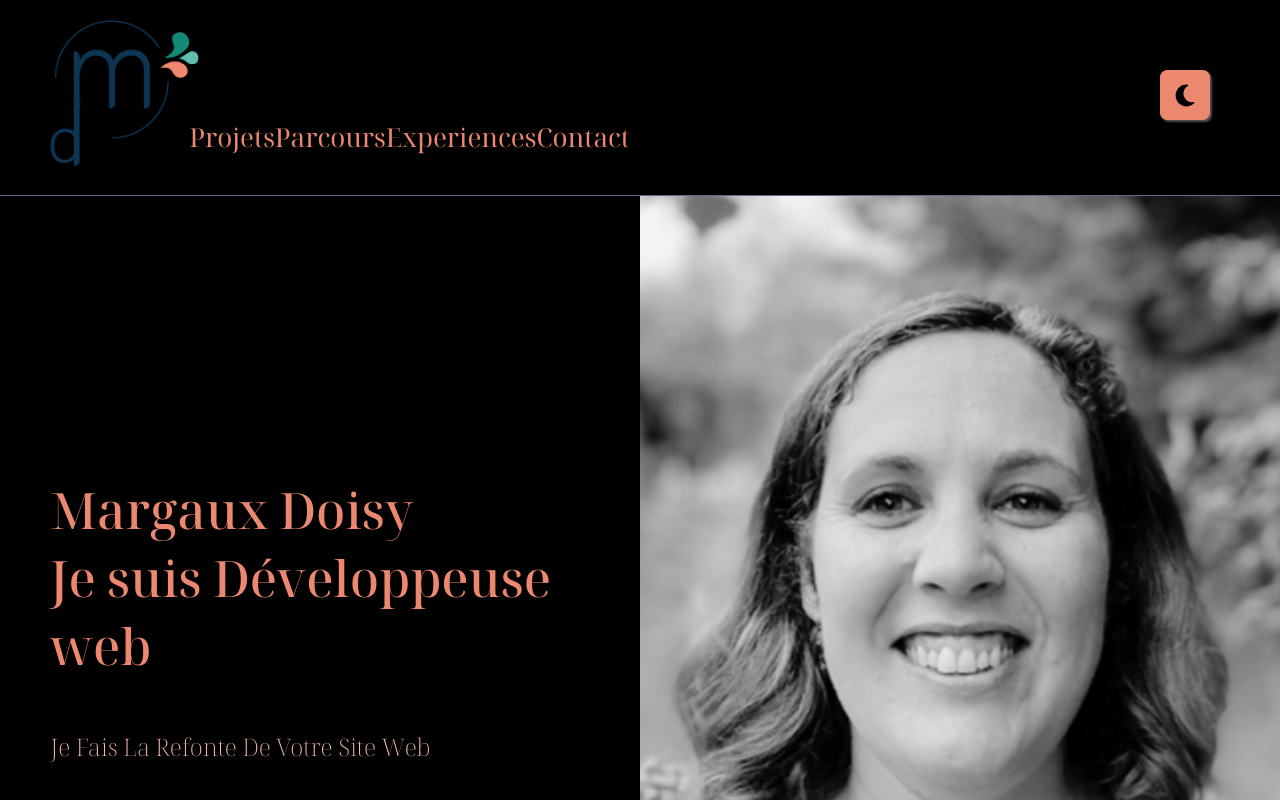
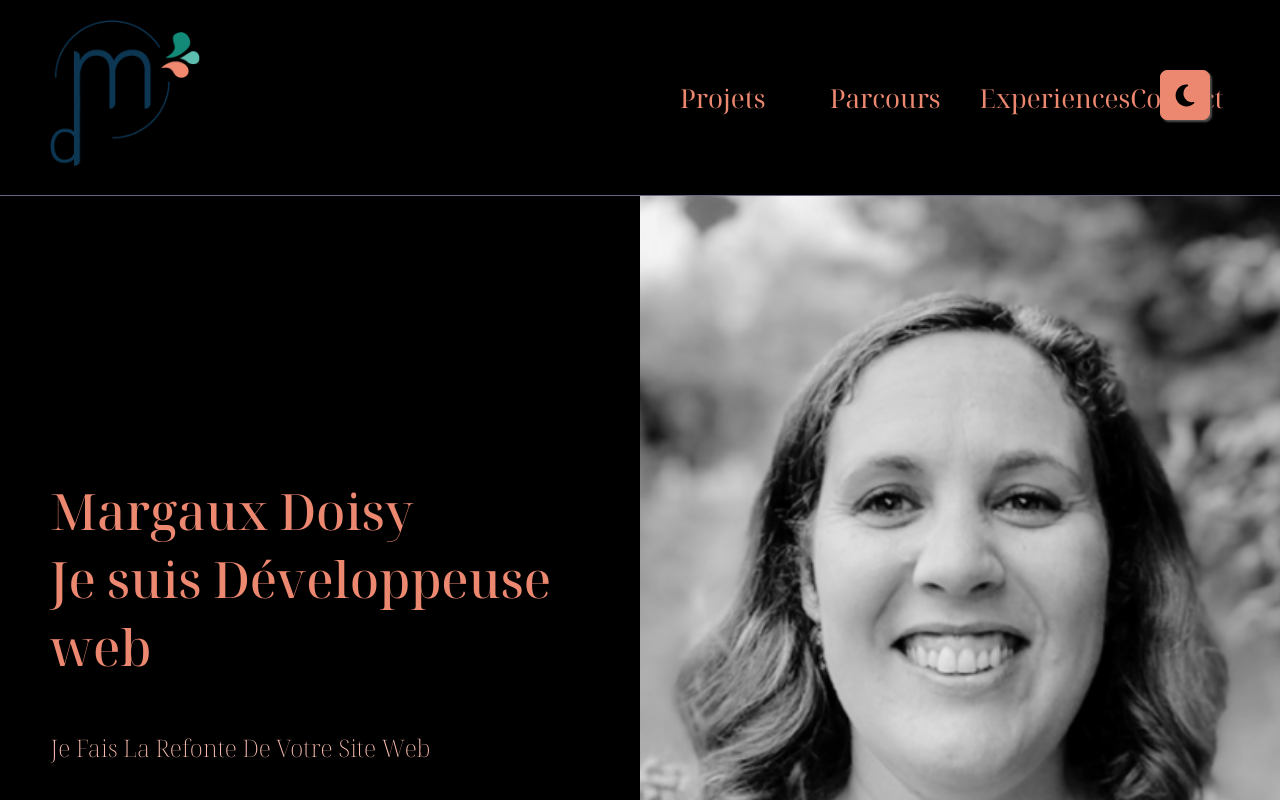
Before and after one commit to Margauxdo/portfolio_MargauxDoisy, a React (Create React App) app in the folder portfolio/: page / in a window 1280 px wide. Shown: the top 800 px of the page. Built offline with nearby package versions, Linux system fonts and the light colour scheme.

Commit message:
commit -m "modif nav"

```diff
--- a/portfolio/src/styles/pages/Home.css
+++ b/portfolio/src/styles/pages/Home.css
@@ -11,8 +11,8 @@
     width: 100%;
 }
 .menuheader{
-    max-width: 800px;
-    margin-right: 650px;
+    max-width: 1200px;
+    margin: 0px;
     width: 100%;
 }
 .header{
```
